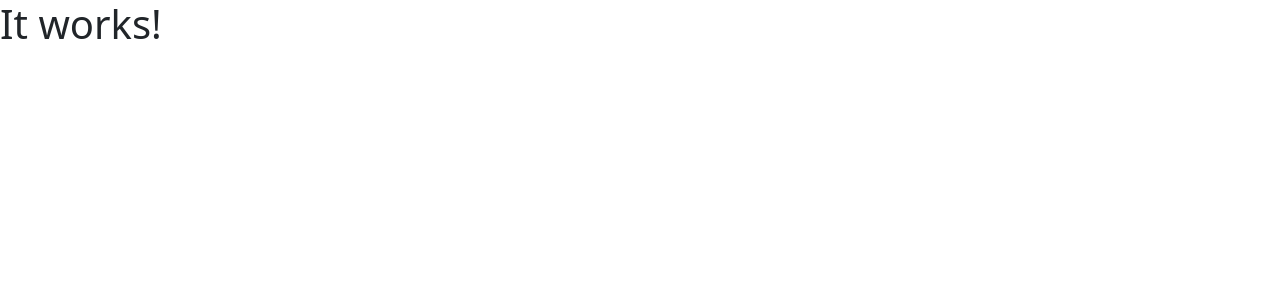
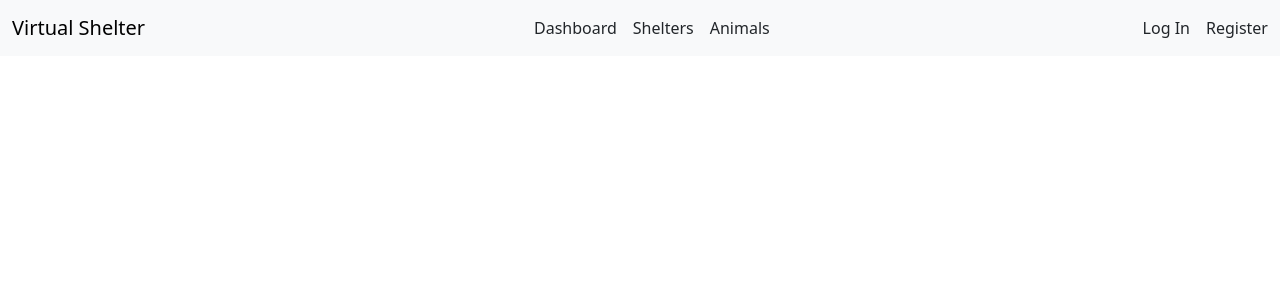
Before and after one commit to LlewBach/virtual-shelter, a Django app: page / in a window 1280 px wide. Shown: the top 300 px of the page. Run offline with Django 5.2, Linux system fonts and the light colour scheme.

Commit message:
Add navbar

```diff
--- a/templates/base.html
+++ b/templates/base.html
@@ -17,7 +17,43 @@
 </head>
 
 <body>
-  <header class="container-fluid"></header>
+  <!-- Navbar -->
+  <nav class="navbar navbar-expand-lg bg-body-tertiary fixed-top">
+    <div class="container-fluid">
+      <!-- Logo -->
+      <a class="navbar-brand" href="#">Virtual Shelter</a>
+      <!-- Toggle Btn -->
+      <button class="navbar-toggler" type="button" data-bs-toggle="offcanvas" data-bs-target="#offcanvasNavbar"
+        aria-controls="offcanvasNavbar" aria-label="Toggle navigation">
+        <span class="navbar-toggler-icon"></span>
+      </button>
+      <!-- Sidebar -->
+      <div class="offcanvas offcanvas-start" tabindex="-1" id="offcanvasNavbar" aria-labelledby="offcanvasNavbarLabel">
+        <!-- Sidebar Header -->
+        <div class="offcanvas-header text-center">
+          <h5 class="offcanvas-title" id="offcanvasNavbarLabel">Virtual Shelter</h5>
+          <button type="button" class="btn-close" data-bs-dismiss="offcanvas" aria-label="Close"></button>
+        </div>
+        <!-- Sidebar Body -->
+        <div class="offcanvas-body d-flex flex-column justify-content-between flex-lg-row">
+          <div></div>
+          <div class="d-flex flex-column align-items-center justify-content-center flex-lg-row gap-3">
+            <a class="nav-link active" aria-current="page" href="#">Dashboard</a>
+            <a class="nav-link" href="#">Shelters</a>
+            <a class="nav-link" href="#">Animals</a>
+          </div>
+          <div class="d-flex flex-column align-items-center justify-content-center gap-3 flex-lg-row">
+            {% if request.user.is_authenticated %}
+            <a class="nav-link" href="#">Log Out</a>
+            {% else %}
+            <a class="nav-link" href="#">Log In</a>
+            <a class="nav-link" href="#">Register</a>
+            {% endif %}
+          </div>
+        </div>
+      </div>
+    </div>
+  </nav>
 
   {% if messages %}
   <div class="message-container"></div>
```
Also changed, not shown: README.md.
